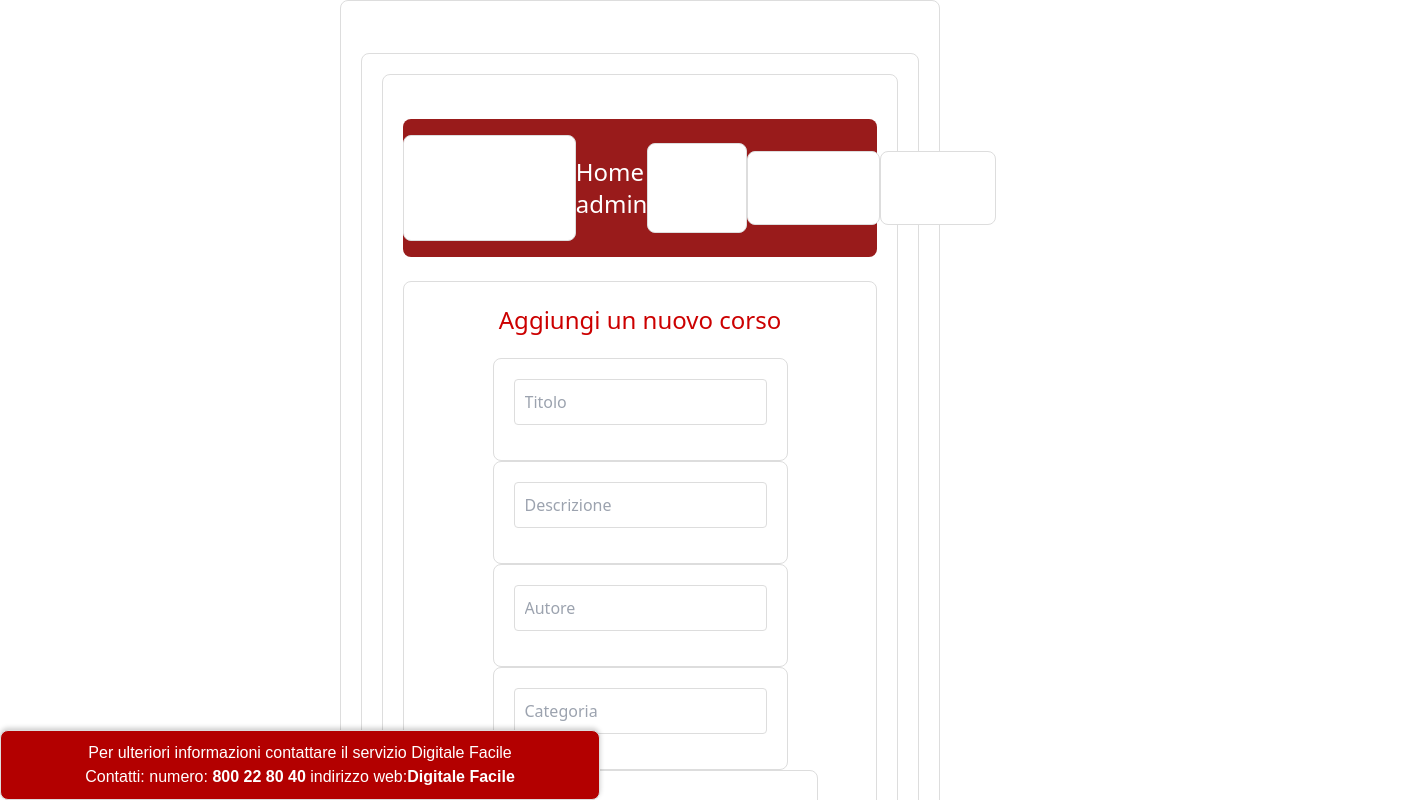
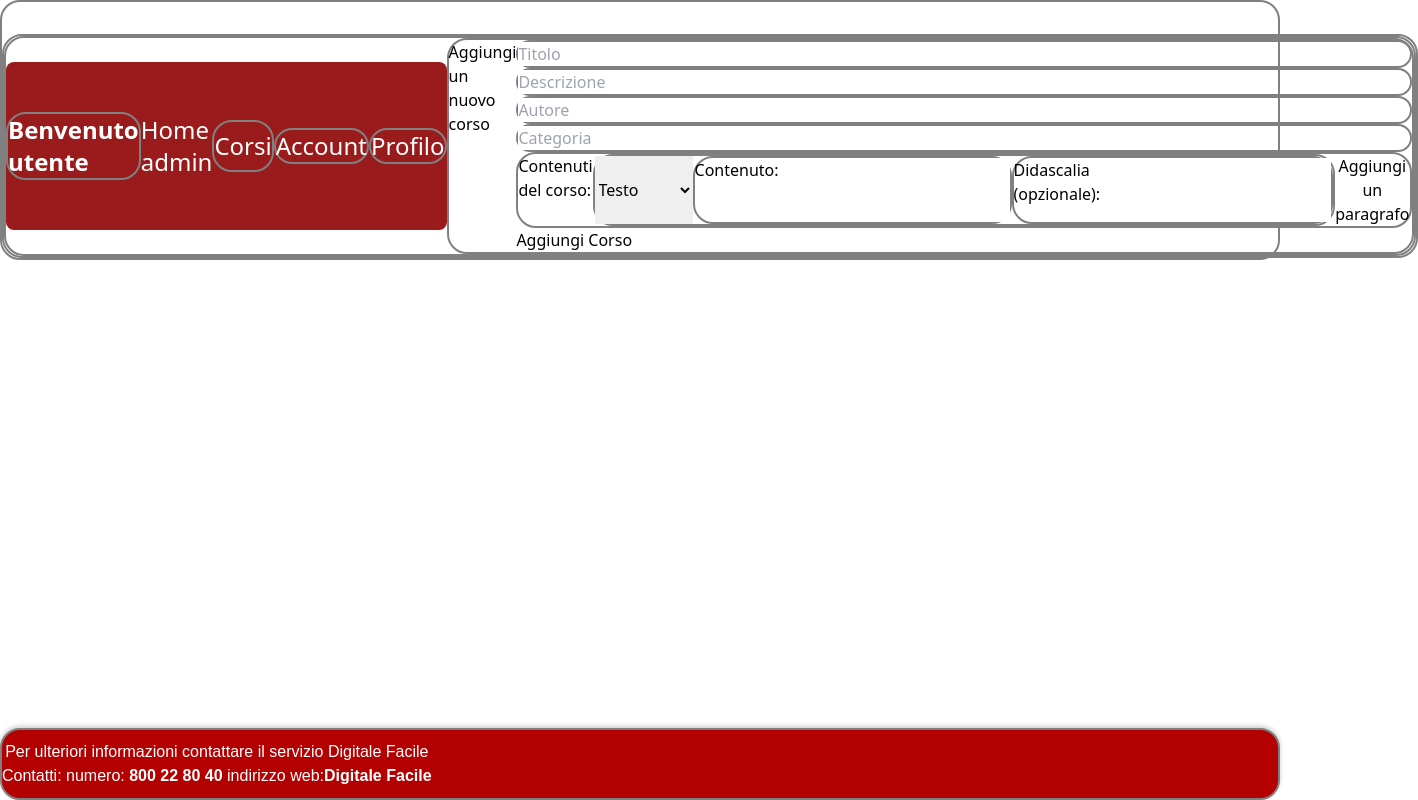
Before and after one commit to RoccoIntini/ingegneria_del_software, a Next.js app in the folder smarttn/: page /admin/add-course in a window 1280 px wide. Shown: the top 800 px of the page, 1418 px wide, since content can reach past the window. Built offline with nearby package versions, Linux system fonts and the light colour scheme; no server answers.

Commit message:
Update add-course.css

```diff
--- a/smarttn/app/add-course.css
+++ b/smarttn/app/add-course.css
@@ -1,94 +1,6 @@
-
-
-div {
-  max-width: 600px;
-  margin: 0 auto;
-  padding: 20px;
-  border: 1px solid #ddd;
-  border-radius: 8px;
-  background-color: #fff;
+div{
+  border: 2px solid gray;
+  border-radius: 20px;
+  display: flex;
+  justify-content: flex-start;
 }
-
-.title {
-  text-align: center;
-  font-size: 24px;
-  color: #cc0000;
-  margin-bottom: 20px;
-}
-
-form {
-  display: flex;
-  flex-direction: column;
-}
-
-.input-field {
-  width: 100%;
-  padding: 10px;
-  margin-bottom: 15px;
-  border: 1px solid #ddd;
-  border-radius: 4px;
-  font-size: 16px;
-}
-
-.submit-button {
-  background-color: #cc0000;
-  color: white;
-  padding: 10px;
-  font-size: 16px;
-  border: none;
-  border-radius: 4px;
-  cursor: pointer;
-}
-
-.submit-button:hover {
-  background-color: #a30000;
-}
-
-h3 {
-  margin-bottom: 10px;
-  color: #cc0000;
-}
-
-.content-block {
-  margin-bottom: 15px;
-  padding: 10px;
-  border: 1px solid #ddd;
-  border-radius: 4px;
-  background-color: #f9f9f9;
-}
-
-.content-block select {
-  margin-bottom: 10px;
-  padding: 8px;
-  border: 1px solid #ddd;
-  border-radius: 4px;
-}
-
-.content-block label {
-  display: block;
-  margin-bottom: 5px;
-  font-weight: bold;
-}
-
-.content-block input {
-  width: 100%;
-  padding: 8px;
-  margin-bottom: 10px;
-  border: 1px solid #ddd;
-  border-radius: 4px;
-}
-
-button[type="button"] {
-  background-color: #ffffff;
-  color: #cc0000;
-  padding: 8px;
-  font-size: 14px;
-  border: 1px solid #cc0000;
-  border-radius: 4px;
-  cursor: pointer;
-}
-
-button[type="button"]:hover {
-  background-color: #cc0000;
-  color: white;
-}
```
